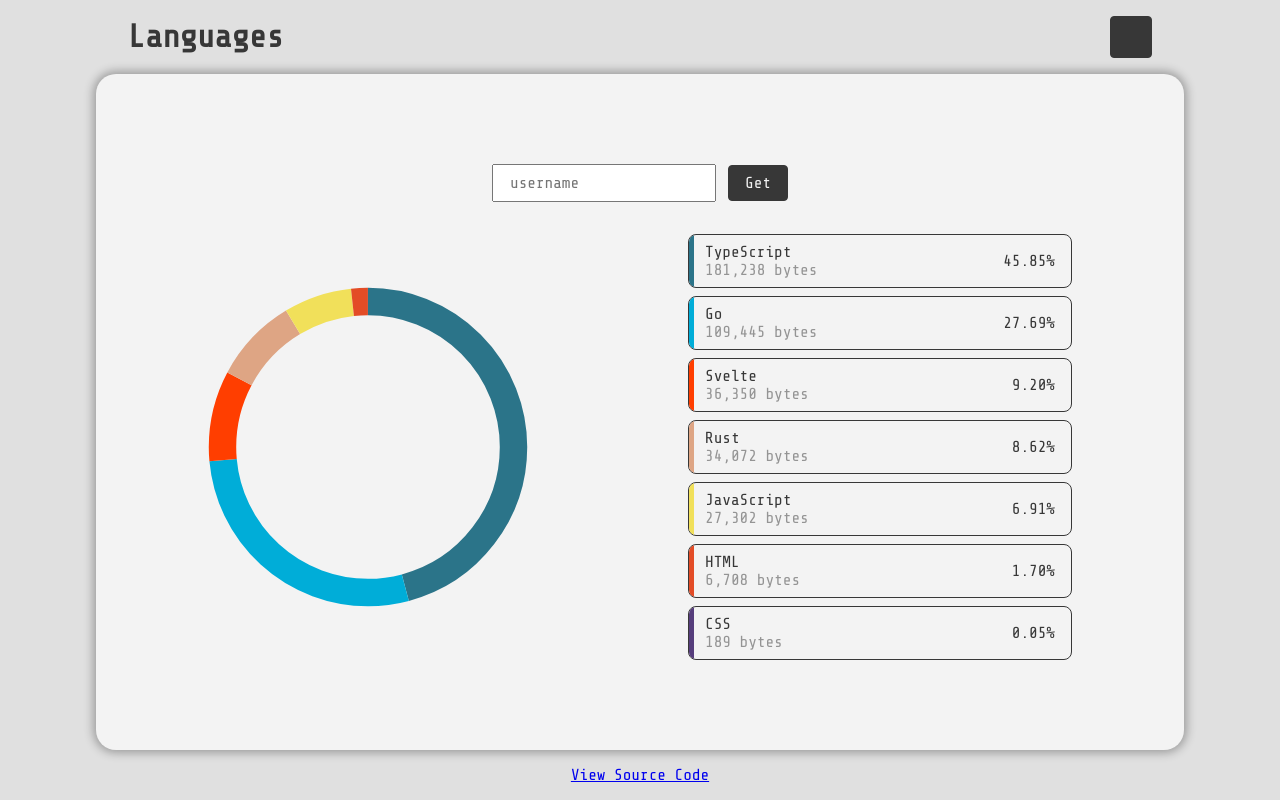
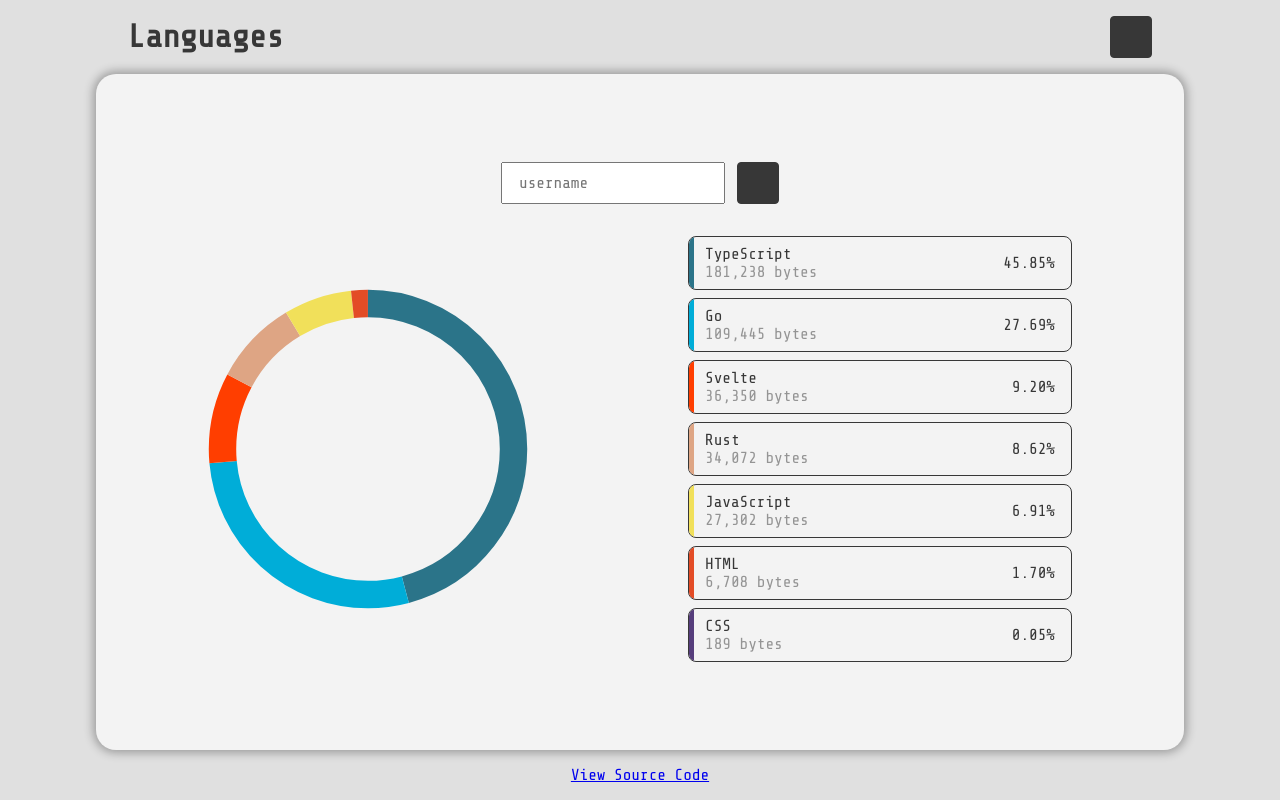
Before and after one commit to Shresht7/Languages, a Svelte app: page / in a window 1280 px wide. Built offline with nearby package versions, Linux system fonts and the light colour scheme; some icons are missing.

Commit message:
Style return icon

```diff
--- a/src/components/Input.svelte
+++ b/src/components/Input.svelte
@@ -4,6 +4,8 @@
 
     //  Components
     import Button from "./utility/Button.svelte";
+    import Icon from "./utility/Icon.svelte";
+    import IoIosReturnLeft from "svelte-icons/io/IoIosReturnLeft.svelte";
 
     //  Props
     export let value: string = "";
@@ -12,13 +14,16 @@
 <div in:fly={{ y: 50, duration: 500, opacity: 0 }}>
     <form on:submit|preventDefault>
         <input bind:value placeholder="username" />
-        <Button type="submit">Get</Button>
+        <Button type="submit" style="padding: 0.5rem;">
+            <Icon><IoIosReturnLeft /></Icon>
+        </Button>
     </form>
 </div>
 
 <style>
     div,
     form {
+        height: 100%;
         width: 100%;
         display: flex;
         flex-direction: row;
@@ -32,6 +37,7 @@
 
     input {
         font: inherit;
-        padding: 0.5rem 1rem;
+        padding: 0.65rem 1rem;
+        height: 100%;
     }
 </style>
```
